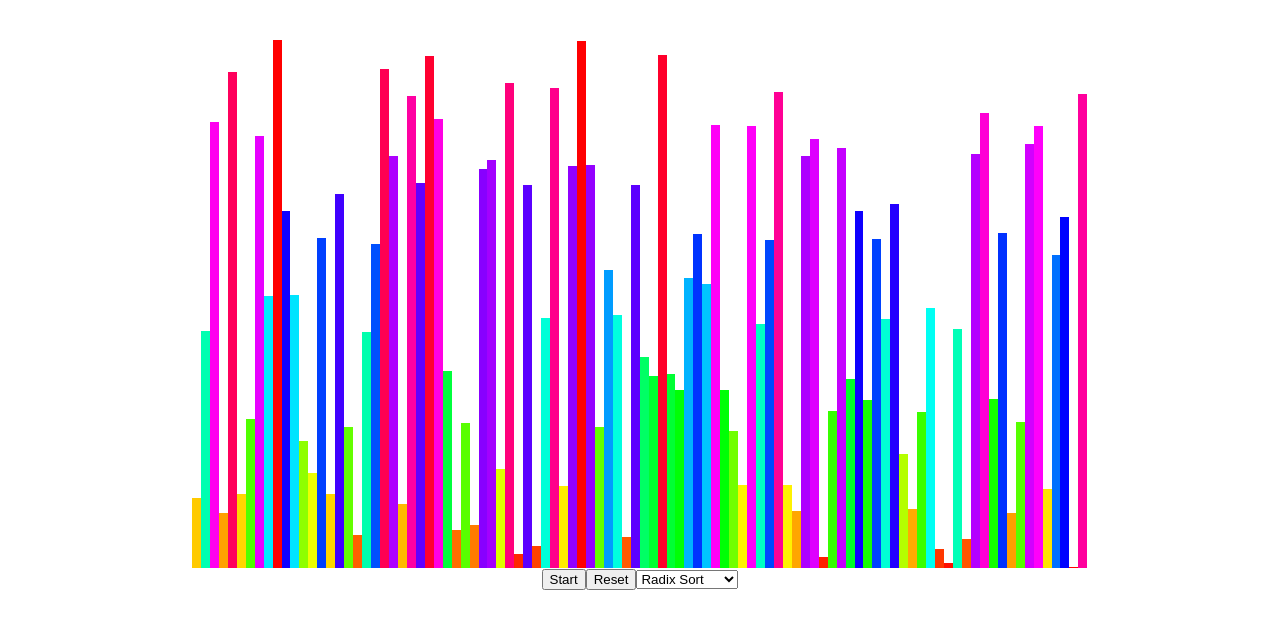
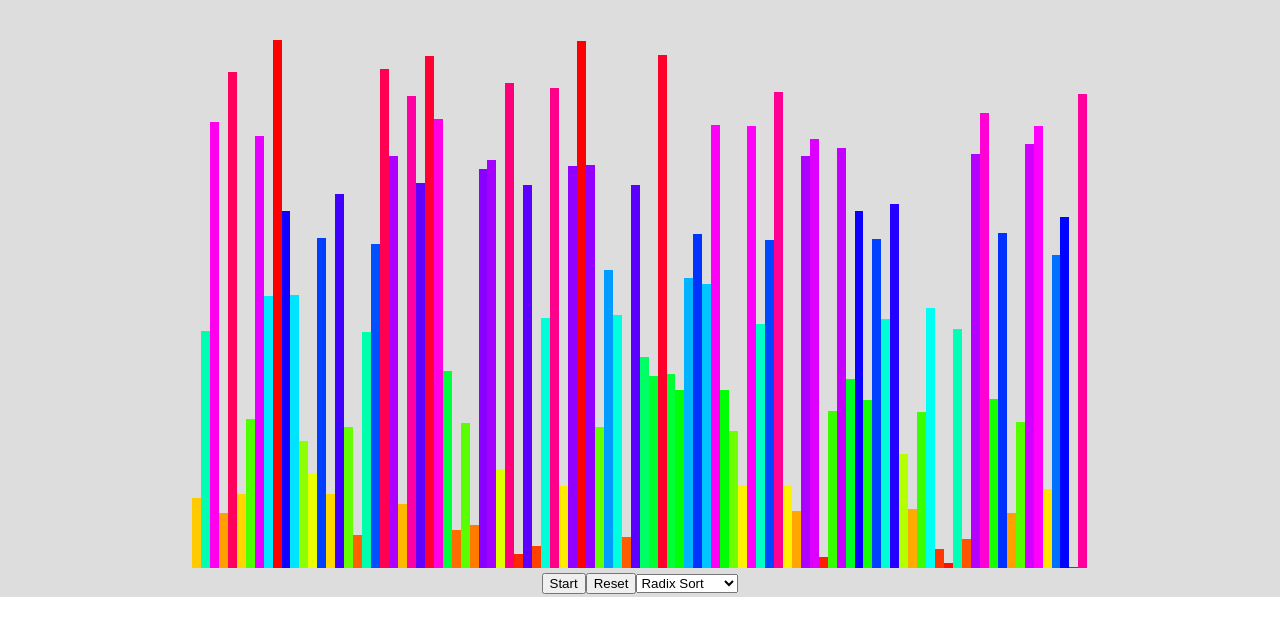
Before and after one commit to marvinody/react-sorting-algos, a React (Create React App) app: page / in a window 1280 px wide. Shown: the top 636 px of the page. Built offline with nearby package versions, Linux system fonts and the light colour scheme.

Commit message:
feat: updates general app styling to my basics

```diff
--- a/src/App.css
+++ b/src/App.css
@@ -1,44 +1,23 @@
 .App {
   text-align: center;
+  background-color: #ddd;
+  color: #444;
+  line-height: 1.6;
+  font-size: 18px;
 }
 
-.App-logo {
-  animation: App-logo-spin infinite 20s linear;
-  height: 40vmin;
-  pointer-events: none;
+
+#root,
+.App,
+.container {
+  height: 100%;
 }
 
-.App-header {
-  background-color: #282c34;
-  min-height: 100vh;
+.App {
   display: flex;
-  flex-direction: column;
-  align-items: center;
   justify-content: center;
-  font-size: calc(10px + 2vmin);
-  color: white;
 }
 
-.App-link {
-  color: #61dafb;
-}
-
-@keyframes App-logo-spin {
-  from {
-    transform: rotate(0deg);
-  }
-  to {
-    transform: rotate(360deg);
-  }
-}
-
-#root, .App, .container {
-  height:100%;
-}
-.App {
-  display:flex;
-  justify-content: center;
-}
 .container {
   width: 70%;
 }
```
